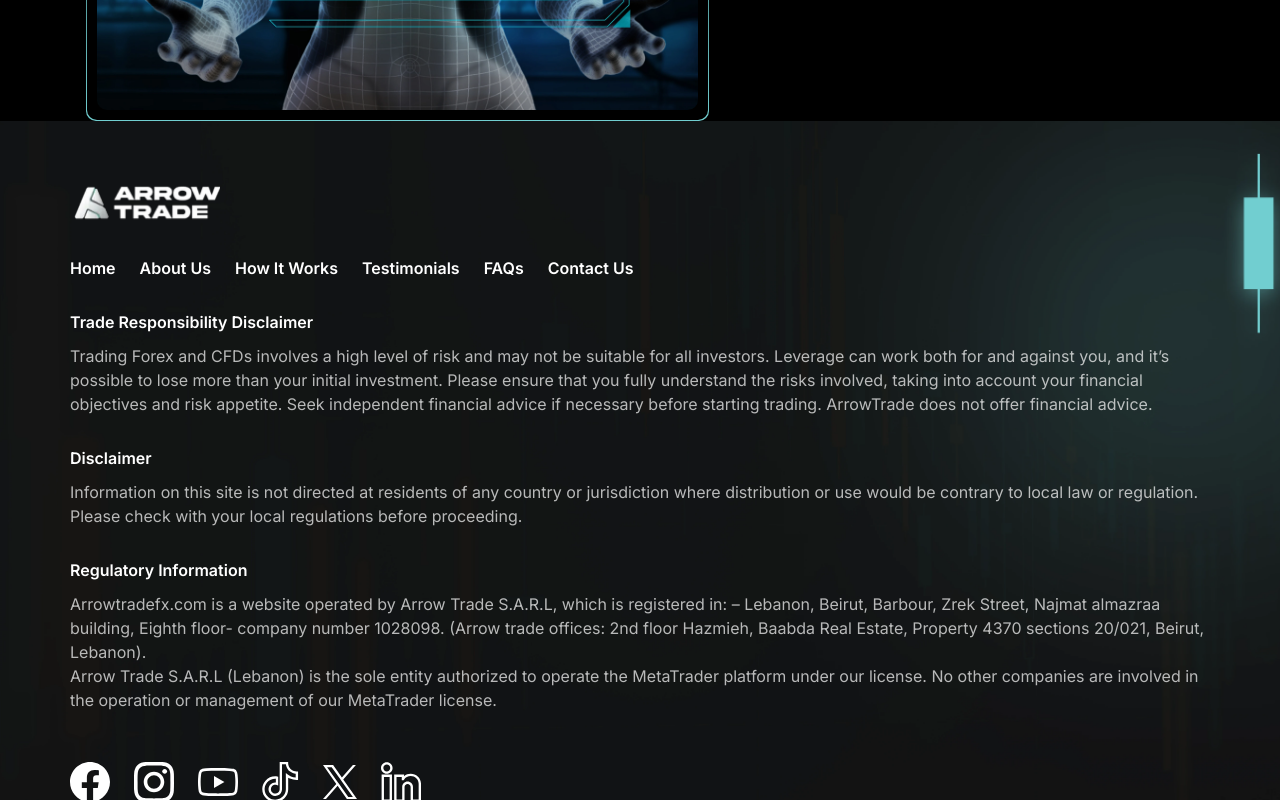
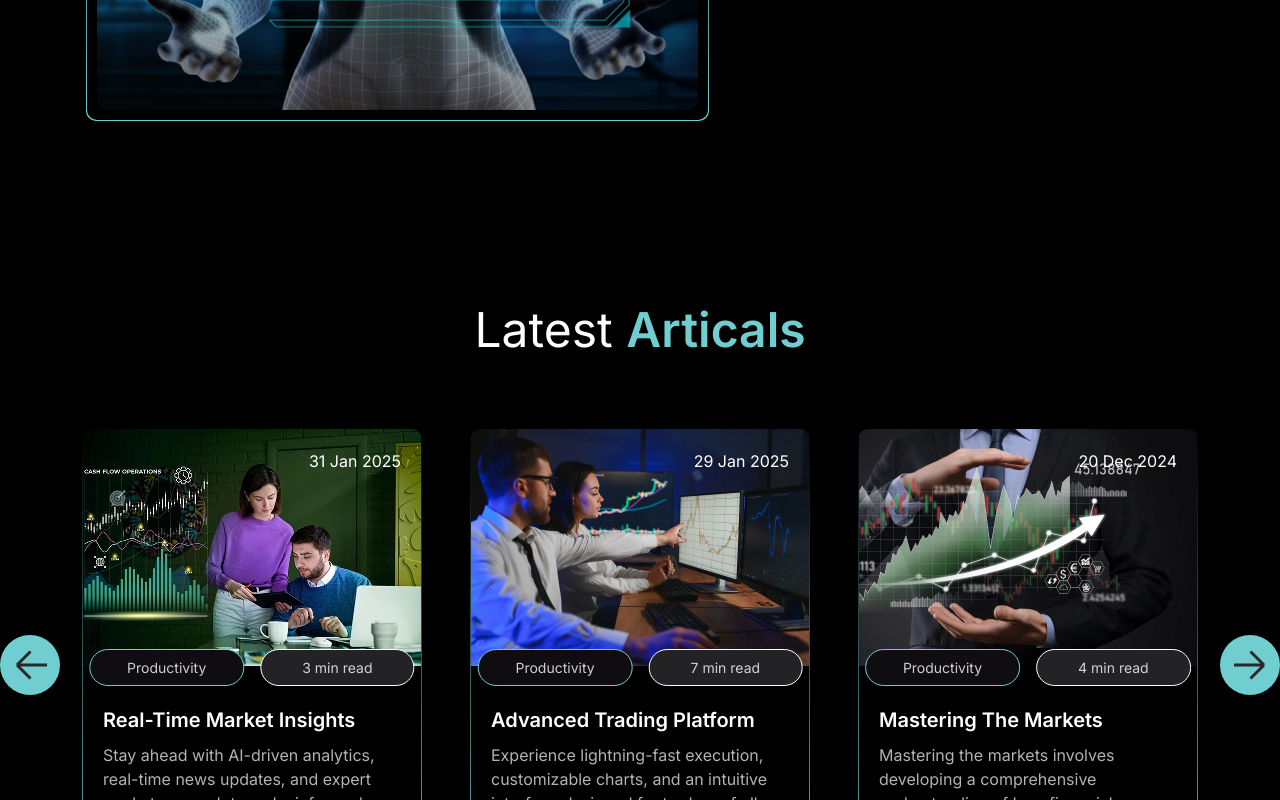
Before and after one commit to Deepakverma-556/arrow-trade, a Next.js app: page /blogs/1 in a window 1280 px wide. Shown: the part 2640-3440 px from the top of the page. Built offline with nearby package versions, Linux system fonts and the light colour scheme.

Commit message:
add component

```diff
--- a/src/app/blogs/[id]/page.tsx
+++ b/src/app/blogs/[id]/page.tsx
@@ -1,15 +1,19 @@
 "use client";
+import Articals from "@/components/common/Articals";
 import Footer from "@/components/common/Footer";
 import Hero from "@/components/details/Hero";
 import MarketInsights from "@/components/details/MarketInsights";
-import React from "react";
+import React, { Suspense } from "react";
 
 const page = () => {
   return (
     <>
-      <Hero />
-      <MarketInsights />
-      <Footer />
+      <Suspense>
+        <Hero />
+        <MarketInsights />
+        <Articals myClass="pt-[180px] max-lg:pt-32 max-md:pt-20 max-sm:pt-12"/>
+        <Footer />
+      </Suspense>
     </>
   );
 };
--- a/src/app/blogs/page.tsx
+++ b/src/app/blogs/page.tsx
@@ -1,16 +1,19 @@
 "use client";
-import Articals from "@/components/blog/Articals";
+import Articals from "@/components/common/Articals";
 import Blogs from "@/components/blog/Blogs";
 import Footer from "@/components/common/Footer";
 import Hero from "@/components/blog/Hero";
+import { Suspense } from "react";
 
 export default function Home() {
   return (
     <>
-      <Hero />
-      <Blogs />
-      <Articals />
-      <Footer />
+      <Suspense>
+        <Hero />
+        <Blogs />
+        <Articals />
+        <Footer />
+      </Suspense>
     </>
   );
 }
--- a/src/components/blog/Articals.tsx
+++ b/src/components/common/Articals.tsx
@@ -11,11 +11,14 @@
 import Description from "../common/Description";
 import CustomButton from "../common/CustomButton";
 
-const Articals = () => {
+interface ArticalsItems{
+  myClass?: string;
+}
+const Articals = ({myClass}:ArticalsItems) => {
   const myCard = BLOG_CARDS_LIST.filter((card) => card.isFeatured);
   const swiperRef = useRef(null);
   return (
-    <div className="pb-[180px] max-lg:pb-32 max-md:pb-20 max-sm:pb-12">
+    <div className={`pb-[180px] max-lg:pb-32 max-md:pb-20 max-sm:pb-12 ${myClass}`}>
       <Heading
         text="Latest"
         spanText="Articals"
```
